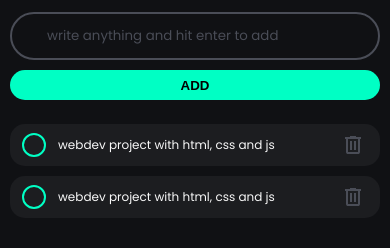
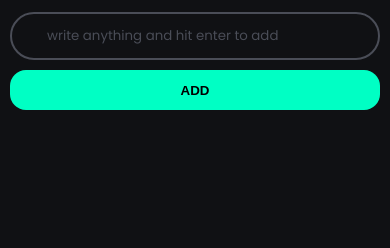
Before and after one commit to jinadev-12/TODO-APP, a plain HTML site: page index.html in a window 390 px wide. Shown: the part 150-398 px from the top of the page. Drawn offline with Linux system fonts and the light colour scheme.

Commit message:
java script added and button of better mobile view

```diff
--- a/index.html
+++ b/index.html
@@ -5,7 +5,9 @@
     <meta name="viewport" content="width=device-width, initial-scale=1.0" />
     <title>Document</title>
     <link rel="stylesheet" href="style.css" />
+
     <link href="https://fonts.googleapis.com/css2?family=Poppins:ital,wght@0,100;0,200;0,300;0,400;0,500;0,600;0,700;0,800;0,900;1,100;1,200;1,300;1,400;1,500;1,600;1,700;1,800;1,900&display=swap" rel="stylesheet">
+  <script src="app.js" defer></script>
   </head>
   <body>
 
@@ -18,10 +20,10 @@
           id="todo-input"
           placeholder="write anything and hit enter to add"
         />
-        <button id="add-button">ADD</button>
+        <button id="add-button" type="submit">ADD</button>
       </form>
       <ul id="todo-list">
-        <li class="todo">
+        <!-- <li class="todo">
           <input type="checkbox" id="todo-1" />
           <label for="todo-1" class="custom-checkbox">
             <svg
@@ -81,8 +83,9 @@
               />
             </svg>
           </button>
-        </li>
+        </li> -->
       </ul>
     </div>
   </body>
+
 </html>
--- a/style.css
+++ b/style.css
@@ -16,6 +16,9 @@ html{
     font-size: 16px;
 
 
+}
+li{
+    color: white;
 }
 body{
     background-color: var(--background);
@@ -145,11 +148,14 @@ input[type="checkbox"]{
         width: 100%;
         margin-top: 10px;
         pad: 15px;
-        height: 30px;
+        height: 40px;
         border-radius: 0;
         border-radius: 16px;
     }
     form{
         overflow: visible;
     }
+
+
+
 }
```
